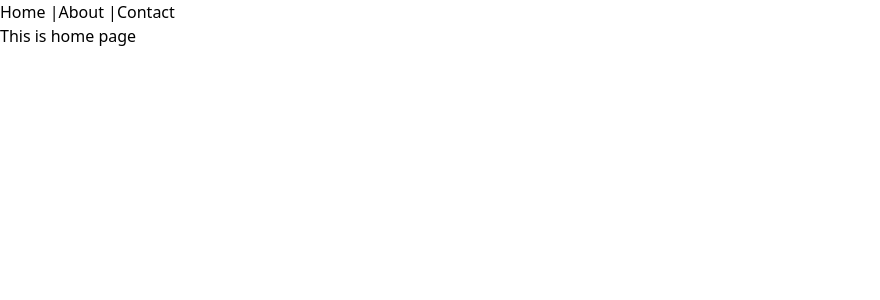
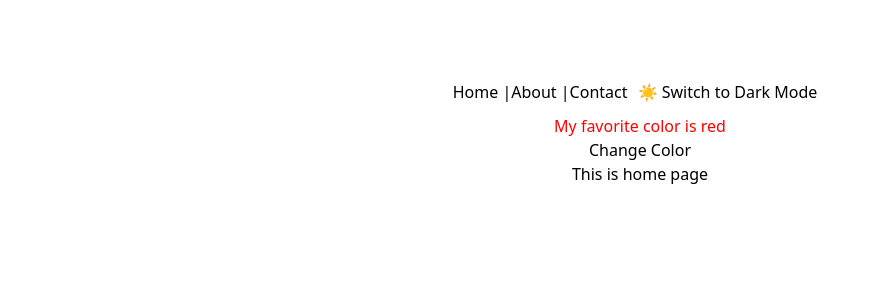
Before and after one commit to saikatghosh3/react-code, a React (Vite) app: page / in a window 1280 px wide. Shown: the top 300 px of the page, without its empty margins (0-880 px from the left). Built offline with nearby package versions, Linux system fonts and the light colour scheme.

Commit message:
practice

```diff
--- a/src/App.jsx
+++ b/src/App.jsx
@@ -1,4 +1,4 @@
-// import { useState } from 'react';
+import { useState } from 'react';
 // import FetchData from './components/FetchData';
 import './index.css';
 // import Lightning from './components/Light';
@@ -19,7 +19,8 @@ import Home from './pages/Home';
 import About from './pages/About';
 import ContactUs from './pages/ContactUs';
 import NotFound from './pages/NotFound';
-function App() {
+import { ThemeProvider } from './ThemeProvider';
+import ThemeToggle from './components/ThemeToggle';
 
   // Example 1
   // const [color, setColor] = useState("red");
@@ -56,45 +57,59 @@ function App() {
 
 
 
+function App() {
+  const [color, setColor] = useState("red");
 
-  return (
-    <div>
-      {/* Example 1  */}
-      {/* <h1>My favourite color is {color}</h1>
-      <button onClick={changeColor}>Change Color</button> */}
- {/* Eamaple 2 */}
- {/* <h1> MY {car.brand}</h1>
- <h2>It is a {car.color} {car.model} from {car.year}</h2>
- <button onClick={changeColor}>Blue</button>
- */}
+  const changeColor = () => {
+    setColor(color === "red" ? "blue" : "red"); // Toggle between red and blue
+  };
+return (
 
- {/* Example 3 */}
 
-{/*
- <h1> count : {count}</h1>
- <button onClick={increaseCount}>Increase</button>
- <button onClick={decreaseCount}>Decrease</button> */}
- {/* <UseEffectHook /> */}
- {/* <UseRefHook/> */}
-    {/* <UseMemoHook /> */}
 
-    {/* <UseCallBackhook/> */}
-    {/* <Profile/>
-    <Footer/> */}
-  {/* <UselayoutEffectHook/> */}
-  {/* <FetchData /> */}
-  {/* <Todo /> */}
-{/* <UseState /> */}
+      // {/* Example 1  */}
+      // <h1>My favourite color is {color}</h1>
+    //  <button onClick={changeColor}>Change Color</button>
+//  {/* Eamaple 2 */}
+//  {/* <h1> MY {car.brand}</h1>
+//  <h2>It is a {car.color} {car.model} from {car.year}</h2>
+//  <button onClick={changeColor}>Blue</button>
+//  */}
 
-{/* <UseEffect/> */}
+//  {/* Example 3 */}
 
-  {/* Routing tutorial  */}
+// {/*
+//  <h1> count : {count}</h1>
+//  <button onClick={increaseCount}>Increase</button>
+//  <button onClick={decreaseCount}>Decrease</button> */}
+//  {/* <UseEffectHook /> */}
+//  {/* <UseRefHook/> */}
+//     {/* <UseMemoHook /> */}
+
+//     {/* <UseCallBackhook/> */}
+//     {/* <Profile/>
+//     <Footer/> */}
+//   {/* <UselayoutEffectHook/> */}
+//   {/* <FetchData /> */}
+//   {/* <Todo /> */}
+// {/* <UseState /> */}
+
+// {/* <UseEffect/> */}
+
+//   {/* Routing tutorial  */}
+
+
+  <ThemeProvider>
+    <div style={{ textAlign: "center", padding: "50px" }}>
 <Router>
       <nav>
         <Link to="/">Home</Link> |
         <Link to="/about">About</Link> |
         <Link to="/contact">Contact</Link>
+        <ThemeToggle />
       </nav>
+      <h1 style={{ color }}>My favorite color is {color}</h1>
+      <button onClick={changeColor}>Change Color</button>
 
       <Routes>
         <Route path="/" element={<Home />} />
@@ -104,9 +119,12 @@ function App() {
       </Routes>
     </Router>
 
+    </div>
+    </ThemeProvider>
 
 
-    </div>
+
+
 
   );
 }
--- /dev/null
+++ b/src/ThemeProvider.jsx
@@ -0,0 +1,27 @@
+import { createContext, useState, useEffect } from "react";
+
+// Step 1: Create Context
+export const ThemeContext = createContext();
+
+export function ThemeProvider({ children }) {
+  // Step 2: State for Dark Mode (with LocalStorage)
+  const [darkMode, setDarkMode] = useState(() => {
+    return JSON.parse(localStorage.getItem("darkMode")) || false;
+  });
+
+  // Step 3: Save to Local Storage
+  useEffect(() => {
+    localStorage.setItem("darkMode", JSON.stringify(darkMode));
+  }, [darkMode]);
+
+  // Step 4: Function to Toggle Theme
+  const toggleTheme = () => {
+    setDarkMode((prevMode) => !prevMode);
+  };
+
+  return (
+    <ThemeContext.Provider value={{ darkMode, toggleTheme }}>
+      {children}
+    </ThemeContext.Provider>
+  );
+}
--- /dev/null
+++ b/src/components/ThemeToggle.jsx
@@ -0,0 +1,14 @@
+import { useContext } from "react";
+import { ThemeContext } from "../ThemeProvider"; // Import ThemeContext
+
+function ThemeToggle() {
+  const { darkMode, toggleTheme } = useContext(ThemeContext);
+
+  return (
+    <button onClick={toggleTheme} style={{ marginTop: "20px", padding: "10px" }}>
+      {darkMode ? "🌙 Switch to Light Mode" : "☀️ Switch to Dark Mode"}
+    </button>
+  );
+}
+
+export default ThemeToggle;
```
